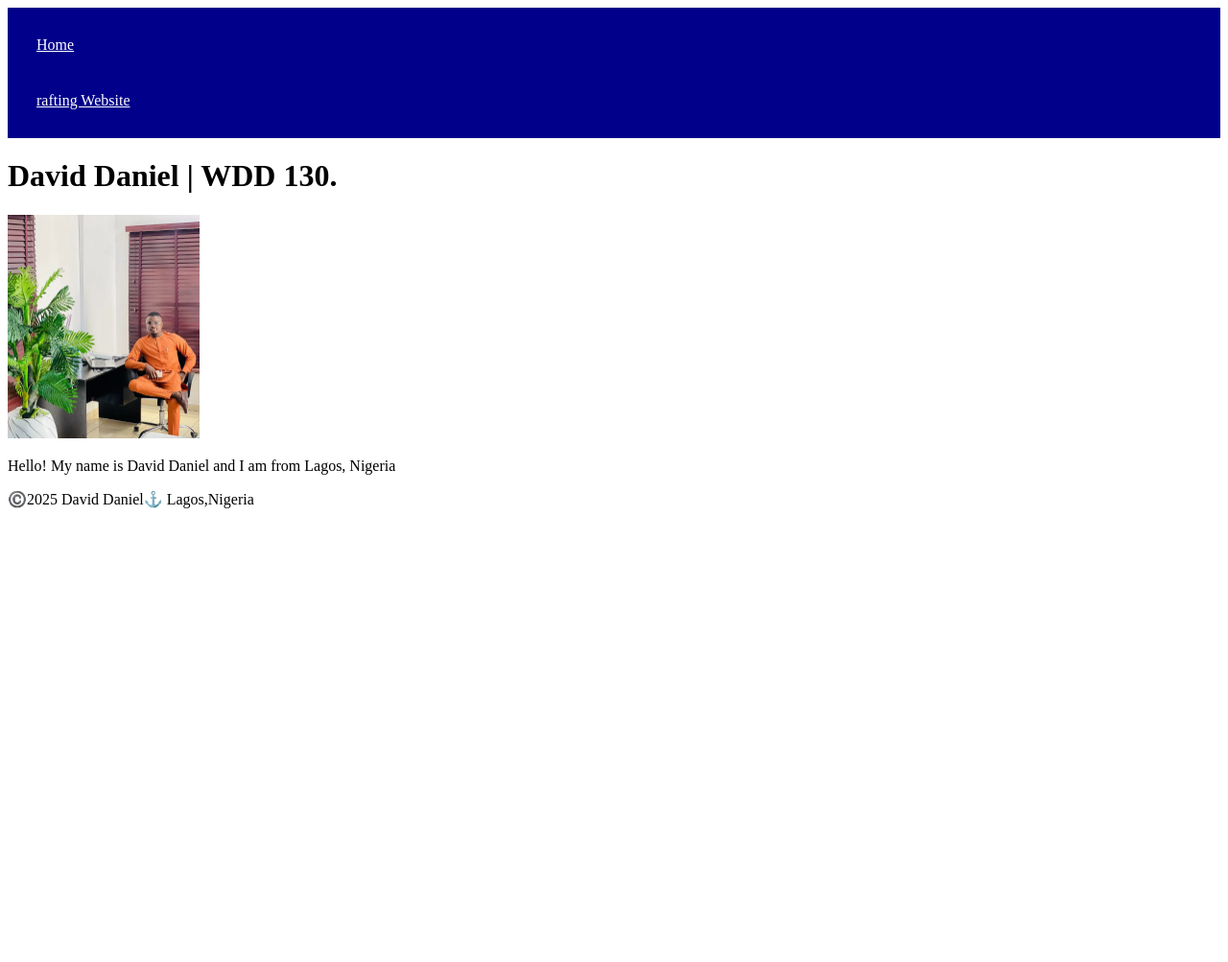
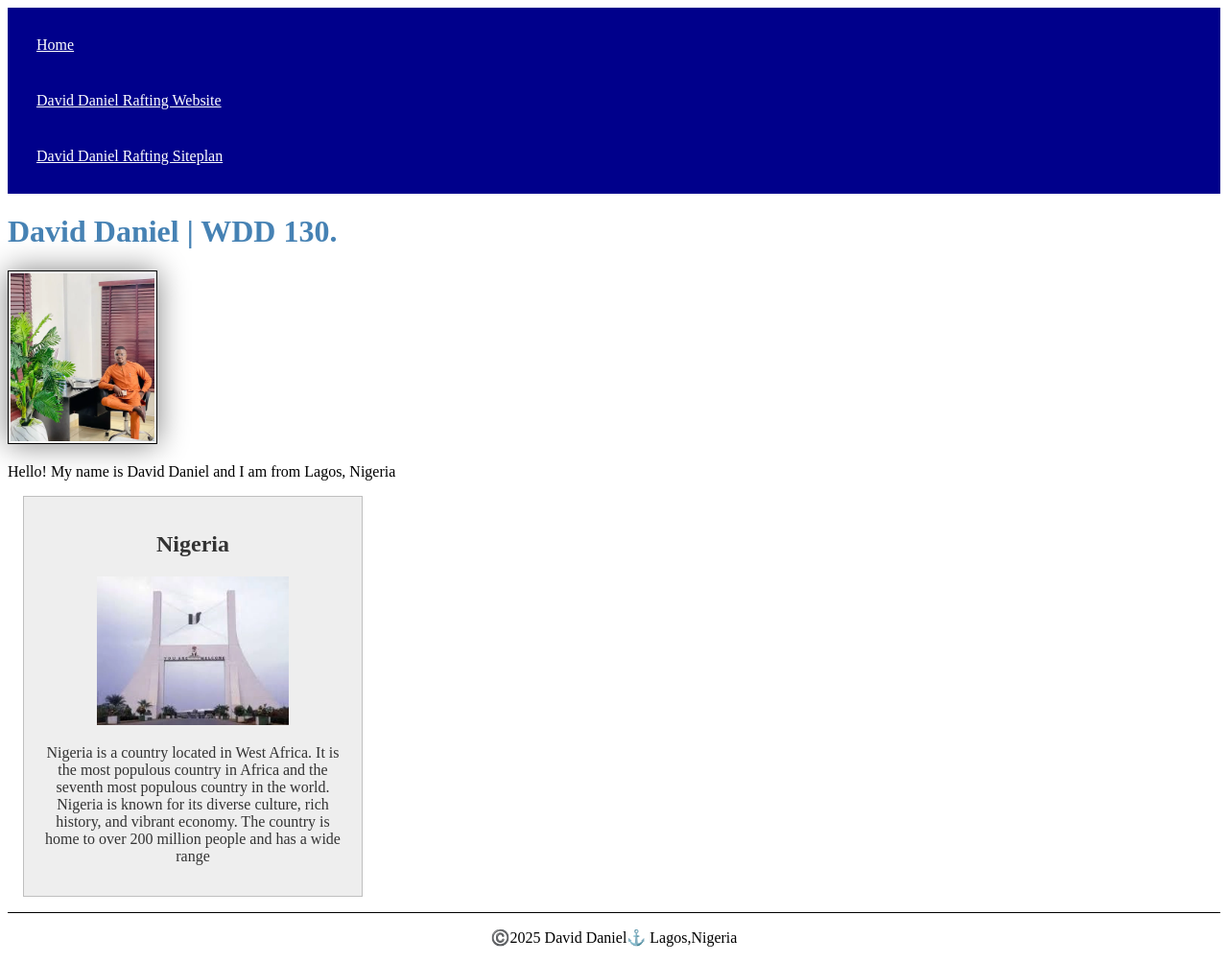
Before and after one commit to DDaniel231/wdd130, a plain HTML site: page index.html in a window 1280 px wide. Shown: the whole page at 96% size. Before the commit the page ends 800 px from the top, so only its background shows below. Drawn offline with Linux system fonts and the light colour scheme.

Commit message:
updating style css

```diff
--- a/index.html
+++ b/index.html
@@ -15,7 +15,8 @@
     <header>
         <nav>
             <a href="#">Home</a>
-            <a href="wwr/">rafting Website</a>
+            <a href="wwr/">David Daniel Rafting Website</a>
+            <a href="wwr/site-plan-rafting.html">David Daniel Rafting Siteplan</a>
         </nav>
     </header>
     <main>
@@ -23,6 +24,14 @@
         <img src="images/profile.webp" alt="Hello, my name is David Daniel." width="200">
         <p>Hello! My name is David Daniel and I am from Lagos, Nigeria</p>
     </main>
+
+    <aside>
+        <h2>Nigeria</h2>
+        <img src="week02/images/Nigeria.webp" alt="Nigeria Presidential Villa" width="200">
+        <p>Nigeria is a country located in West Africa. It is the most populous country in Africa and the seventh most
+            populous country in the world. Nigeria is known for its diverse culture, rich history, and vibrant economy.
+            The country is home to over 200 million people and has a wide range
+    </aside>
     <footer>
         <p> ©️2025 David Daniel⚓ Lagos,Nigeria</p>
     </footer>
--- a/styles/styles.css
+++ b/styles/styles.css
@@ -1,3 +1,7 @@
+main {
+    max-width: 840px;
+}
+
 nav {
     background-color: darkblue;
     padding: 10px;
@@ -8,3 +12,42 @@ nav a {
     display: block;
     padding: 20px;
 }
+
+h1 {
+    color: steelblue;
+}
+
+main img {
+    width: 150px;
+    height: auto;
+    border: 1px solid black;
+    padding: 2px;
+    box-shadow: 0 0 30px gray;
+}
+
+p {
+    padding: 0;
+}
+
+aside {
+    width: 20em;
+    margin: 1em;
+    border: 1px solid rgb(0 0 0 / 0.2); /* 1️⃣ */
+    padding: 1em;
+    background-color: #eee;
+    color: #333;
+    text-align: center;
+}
+
+aside img {
+    width: 200px;
+    height: auto;
+}
+
+p { padding: 0;}
+
+footer {
+    margin-top: 15px;
+    border-top: 1px solid #000;
+    text-align: center;
+}
```
Also changed, not shown: week02/images/Nigeria.webp (added), wwr/site-plan-rafting.html (added).
